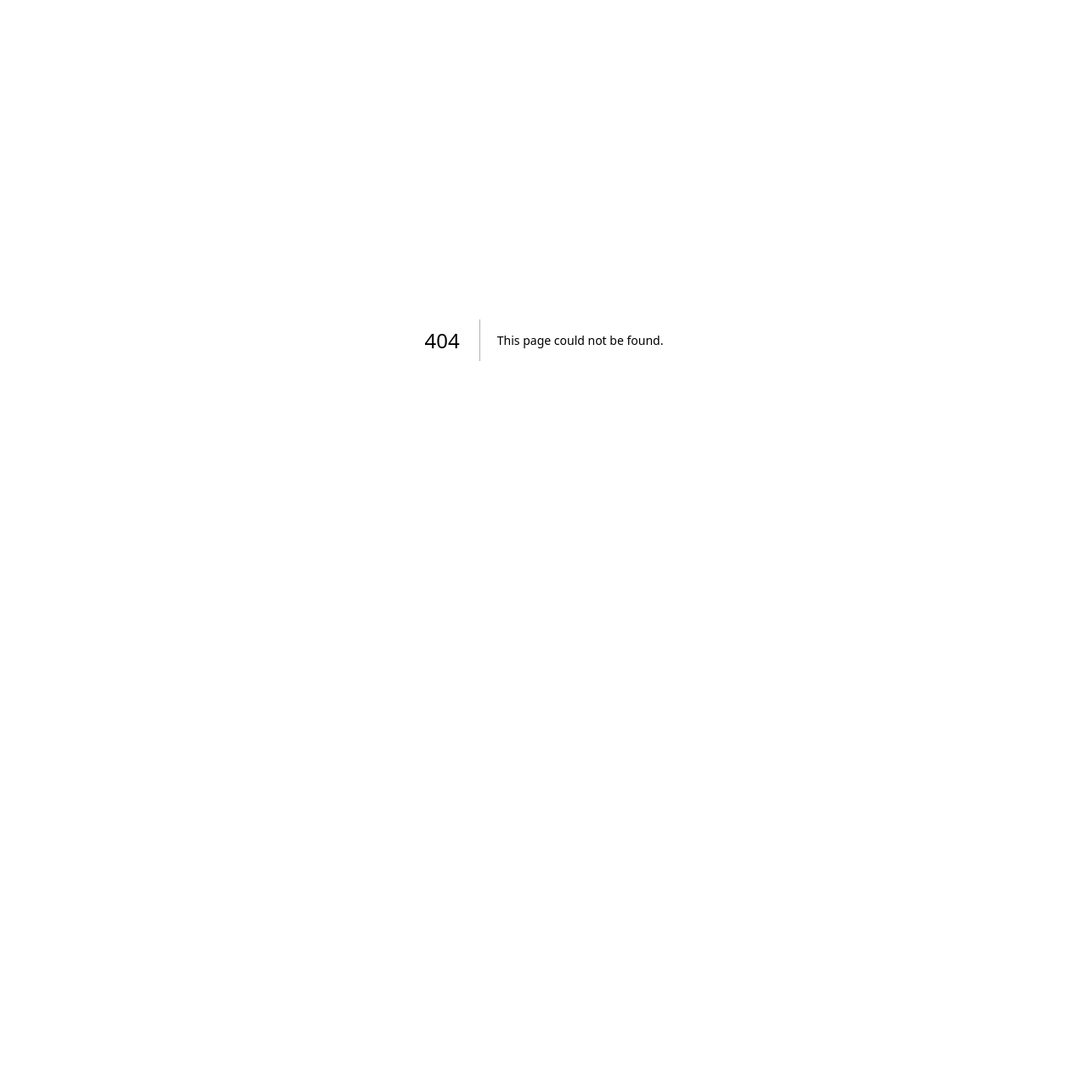
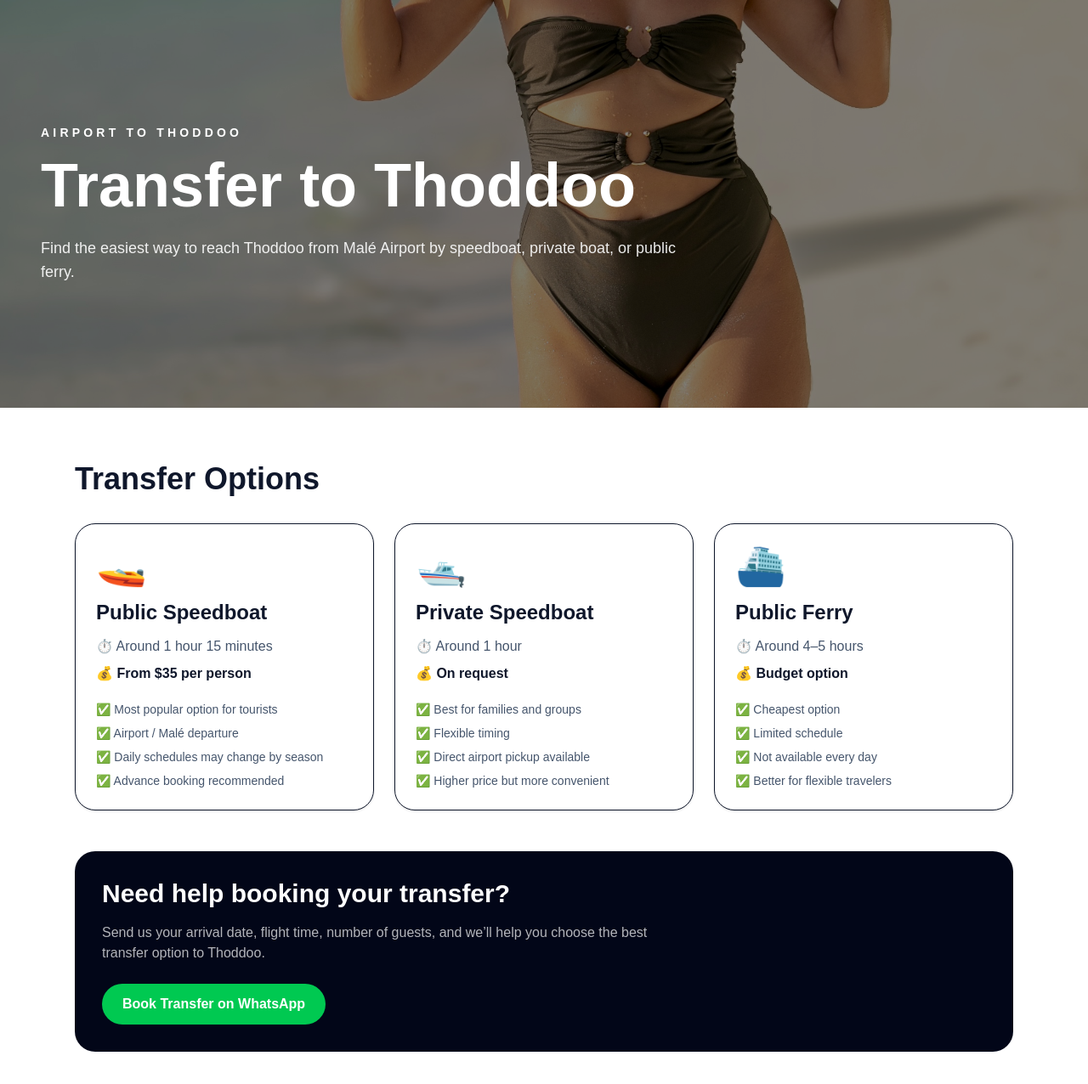
Before and after one commit to ahmedthoddoo-mv/thoddoomaldives, a Next.js app: page /transfer in a window 1280 px wide. Before the commit this address had no page. Shown: the top 1276 px of the page at 85% size. Before the commit the page ends 800 px from the top, so only its background shows below. Built offline with nearby package versions, Linux system fonts and the light colour scheme.

Commit message:
Add transfer page

```diff
--- /dev/null
+++ b/app/transfer/page.tsx
@@ -0,0 +1,100 @@
+export default function TransferPage() {
+  const options = [
+    {
+      title: "Public Speedboat",
+      icon: "🚤",
+      duration: "Around 1 hour 15 minutes",
+      price: "From $35 per person",
+      details: [
+        "Most popular option for tourists",
+        "Airport / Malé departure",
+        "Daily schedules may change by season",
+        "Advance booking recommended",
+      ],
+    },
+    {
+      title: "Private Speedboat",
+      icon: "🛥️",
+      duration: "Around 1 hour",
+      price: "On request",
+      details: [
+        "Best for families and groups",
+        "Flexible timing",
+        "Direct airport pickup available",
+        "Higher price but more convenient",
+      ],
+    },
+    {
+      title: "Public Ferry",
+      icon: "⛴️",
+      duration: "Around 4–5 hours",
+      price: "Budget option",
+      details: [
+        "Cheapest option",
+        "Limited schedule",
+        "Not available every day",
+        "Better for flexible travelers",
+      ],
+    },
+  ];
+
+  return (
+    <main className="min-h-screen bg-white text-slate-900">
+      <section
+        className="relative flex min-h-[60vh] items-center bg-cover bg-center px-6 text-white md:px-12"
+        style={{ backgroundImage: "url('/images/homepage/hero-2.jpg')" }}
+      >
+        <div className="absolute inset-0 bg-black/50" />
+        <div className="relative z-10 max-w-3xl">
+          <p className="mb-4 text-sm font-semibold uppercase tracking-[0.3em]">
+            Airport to Thoddoo
+          </p>
+          <h1 className="text-5xl font-bold md:text-7xl">
+            Transfer to Thoddoo
+          </h1>
+          <p className="mt-6 text-lg text-white/90">
+            Find the easiest way to reach Thoddoo from Malé Airport by speedboat,
+            private boat, or public ferry.
+          </p>
+        </div>
+      </section>
+
+      <section className="mx-auto max-w-6xl px-6 py-16">
+        <h2 className="text-4xl font-bold">Transfer Options</h2>
+
+        <div className="mt-8 grid gap-6 md:grid-cols-3">
+          {options.map((option) => (
+            <div key={option.title} className="rounded-3xl border bg-white p-6 shadow-sm">
+              <div className="text-5xl">{option.icon}</div>
+              <h3 className="mt-4 text-2xl font-bold">{option.title}</h3>
+              <p className="mt-3 text-slate-600">⏱️ {option.duration}</p>
+              <p className="mt-2 font-semibold text-slate-900">💰 {option.price}</p>
+
+              <ul className="mt-5 space-y-2 text-sm text-slate-600">
+                {option.details.map((detail) => (
+                  <li key={detail}>✅ {detail}</li>
+                ))}
+              </ul>
+            </div>
+          ))}
+        </div>
+
+        <div className="mt-12 rounded-3xl bg-slate-950 p-8 text-white">
+          <h2 className="text-3xl font-bold">Need help booking your transfer?</h2>
+          <p className="mt-4 max-w-2xl text-white/70">
+            Send us your arrival date, flight time, number of guests, and we’ll
+            help you choose the best transfer option to Thoddoo.
+          </p>
+
+          <a
+            href="https://wa.me/9609142538?text=Hi%20I%20want%20to%20book%20transfer%20to%20Thoddoo"
+            target="_blank"
+            className="mt-6 inline-block rounded-full bg-green-500 px-6 py-3 font-semibold text-white"
+          >
+            Book Transfer on WhatsApp
+          </a>
+        </div>
+      </section>
+    </main>
+  );
+}
```
